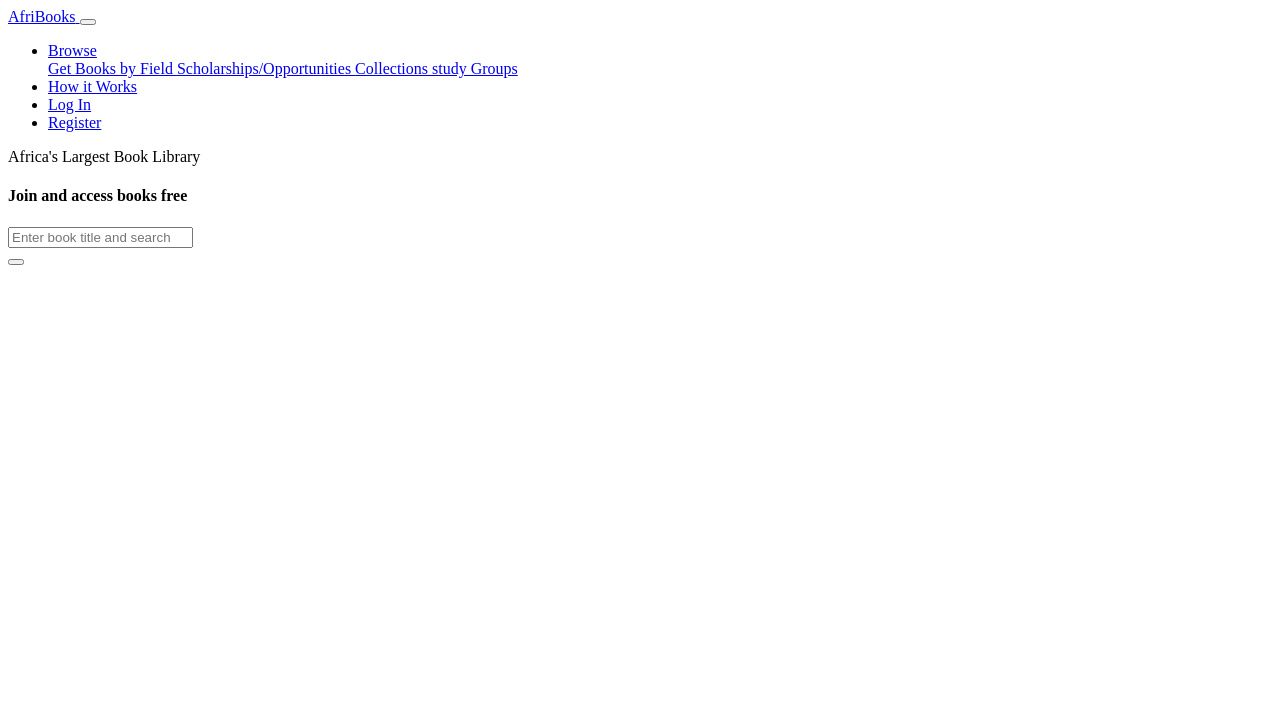
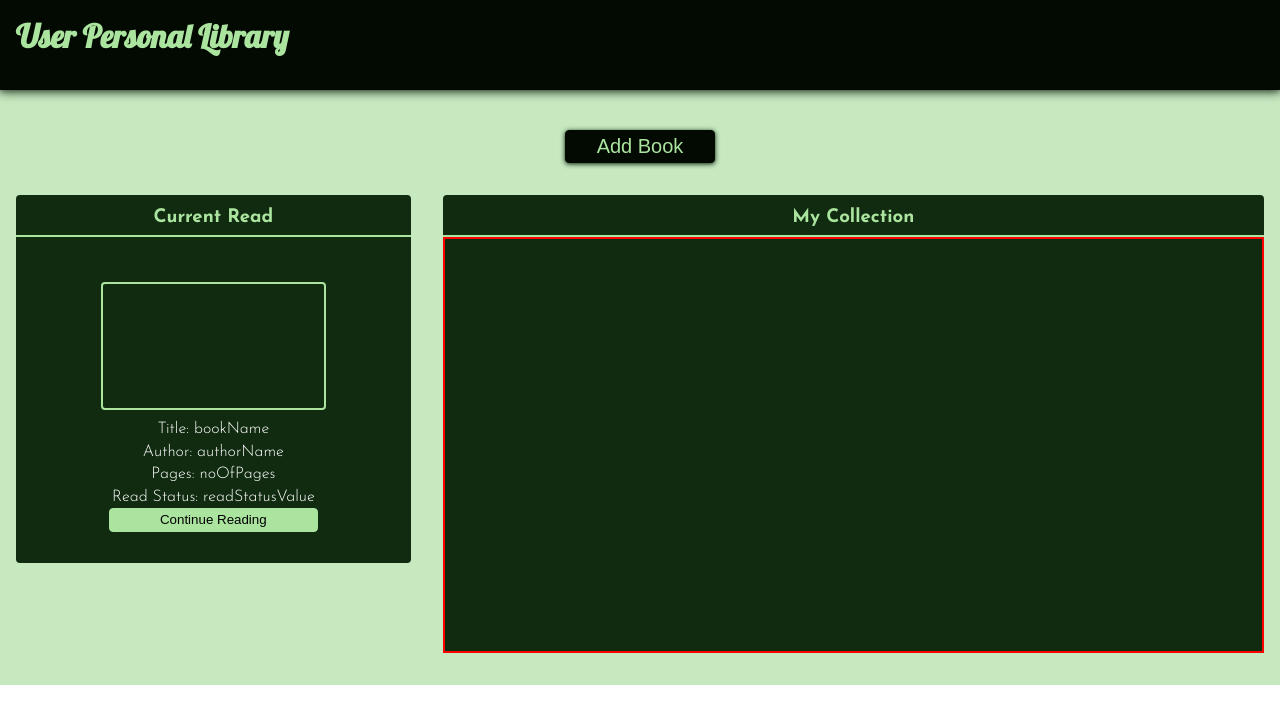
Before and after one commit to bobb-Rob/LibraryApp, a plain HTML site: page index.html in a window 1280 px wide. Drawn offline with Linux system fonts and the light colour scheme.

Commit message:
Finalised the front End section

```diff
--- a/Script.js
+++ b/Script.js
@@ -1,24 +1,114 @@
-// let myLibrary = [];
-
-// function Book() {
 
 
-// }
-
-// function addBookToLibrary() {
-//   // do stuff here
-// }
-
-var lexical = function (){
-  console.log(this)
+function component(comp, klassName){
+  const element = document.createElement(comp)
+  element.className = klassName;
+  return element
 }
 
-//lexical()
+// Page container
+const pageContainer = document.querySelector(".mainpage-container");
 
-const ourObj = {};
 
-ourObj.trim = function (){
-  console.log(this);
-}
+// Book Collection Section
+const bookCollection = component("div", "books-section");
 
-ourObj.trim()
+  // current Book secton on the left
+  const currentRead = component("div", "current-read");
+
+    const currentReadHeading = component("h3", "cur-heading");
+        currentReadHeading.textContent = "Current Read";
+        currentRead.appendChild(currentReadHeading);
+
+    const curBookHolder = component("div", "book-holder");
+          currentRead.appendChild(curBookHolder);
+
+        const bookImageWrapper = component("div", "img-wrapper")
+        const bookimg = component("img", "cur-book-image");
+              bookImageWrapper.appendChild(bookimg);
+              curBookHolder.appendChild(bookImageWrapper);
+
+        const bookDescription = component("div", "book-desc");
+            // Book description display - using P at end of variable to know it is a paragraph element
+              const bookTitleP = component("p", "cur-book-title");
+              bookTitleP.textContent = `Title: ${"bookName"}`;
+              bookDescription.appendChild(bookTitleP);
+
+              const authorP = component("p", "cur-author")
+              authorP.textContent = `Author: ${"authorName"}`;
+              bookDescription.appendChild(authorP);
+
+              const pagesP = component("p", "cur-no-of-pages");
+              pagesP.textContent = `Pages: ${'noOfPages'}`;
+              bookDescription.appendChild(pagesP);
+
+              const readStatusP = component("p", "cur-read-status");
+              readStatusP.textContent = `Read Status: ${'readStatusValue'}`;
+              bookDescription.appendChild(readStatusP);
+
+              const continueReadBtn = component("button", "contRead-btn")
+              continueReadBtn.textContent = "Continue Reading";
+              bookDescription.appendChild(continueReadBtn);
+
+    curBookHolder.appendChild(bookDescription);
+
+  bookCollection.appendChild(currentRead);
+
+
+  // Book Collection Section
+  const collection = component("div", "collection");
+
+  const collectionHeading = component("h3", "col-heading");
+        collectionHeading.textContent = "My Collection";
+        collection.appendChild(collectionHeading);
+
+        const collectionHolder = component("div", "collection-holder");
+        collection.appendChild(collectionHolder);
+
+
+
+
+
+
+  bookCollection.appendChild(collection);
+
+
+
+
+pageContainer.insertAdjacentElement("afterbegin", bookCollection);
+
+
+
+// Add Button;       Note: The Add Button is appended before the NavBar but
+// it appears on the browser in reverse order i.e "navBar" is dislayed before "Add Book btn".
+const addBookButton = component("button", "add-btn");
+addBookButton.textContent = "Add Book";
+pageContainer.insertAdjacentElement("afterbegin", addBookButton);
+
+// Nav Bar
+const navBar = component("div", "navBar");
+const navBarTitle = component("h1", "page-title");
+navBarTitle.textContent = "User Personal Library";
+
+navBar.appendChild(navBarTitle);
+pageContainer.insertAdjacentElement("afterbegin", navBar);
+
+
+
+
+
+
+// addBookForm.appendChild(author, bookTitle, pages, readStatus);
+// addBookForm.appendChild(bookTitle);
+// addBookForm.appendChild(pages);
+// addBookForm.appendChild(readStatus);
+// pageContainer.appendChild(addBookForm);
+
+//
+
+
+
+
+
+
+console.log(pageContainer)
--- a/index.html
+++ b/index.html
@@ -4,82 +4,35 @@
     <meta charset="UTF-8">
     <meta http-equiv="X-UA-Compatible" content="IE=edge">
     <meta name="viewport" content="width=device-width, initial-scale=1.0">
+    <link rel="preconnect" href="https://fonts.googleapis.com">
+    <link rel="preconnect" href="https://fonts.gstatic.com" crossorigin>
+    <link href="https://fonts.googleapis.com/css2?family=Josefin+Sans:wght@200;300;700&family=Lobster&display=swap" rel="stylesheet">
+    <script src="Script.js" defer></script>
+    <link rel="stylesheet" href="style.css">
     <title>Library App</title>
-    <link rel="stylesheet" href="style.css">
 </head>
 <body>
-    <div class="page-wrap" id="page-container">
-        <div class="header" id="header">
-            <div class="custom-navbar">
-                <nav class="navbar-expand">
-                    <div class="container">
-                        <a href="https://afribookslibrary.com" class="navbar-brand">
-                            <span class="logo-brand">AfriBooks</span>
-                        </a>
-                        <button class="navbar-toggler" type="button" data-toggle="collapse" data-target="#navbarSupportedContent" aria-controls="navbarSupportedContent" aria-expanded="false" aria-label="Toggle navigation">
-                            <span class="navbar-toggler-icon"></span>
-                        </button>
-                        <div class="collapse navbar-collapse" id="navbarSupportedContent">
-                            <ul class="navbar-nav ml-auto right">
-
-                                <li class="nav-item dropdown">
-                                <a class="nav-link dropdown-toggle" href="#" id="navbarDropdownMenuLinkOne" data-toggle="dropdown" aria-haspopup="true" aria-expanded="false">Browse</a>
-                                    <div class="dropdown-menu dropdown-menu-right" aria-labelledby="navbarDropdownMenuLinkOne">
-                                        <a class="dropdown-item font-weight-bold" href="https://afribookslibrary.com/books"> Get Books by Field </a>
-                                        <a class="dropdown-item font-weight-bold" href="https://afribookslibrary.com/opportunities"> Scholarships/Opportunities </a>
-                                        <a class="dropdown-item font-weight-bold" href="https://afribookslibrary.com/collections"> Collections </a>
-                                        <a class="dropdown-item font-weight-bold" href="https://afribookslibrary.com/study groups"> study Groups </a>
-                                    </div>
-                                </li>
-                                <li class="nav-item">
-                                    <a class="nav-link" href="https://afribookslibrary.com/how-it-works"> How it Works</a>
-                                </li>
-
-                                <li class="nav-item">
-                                    <a class="nav-link" href="https://afribookslibrary.com/login"> Log In </a>
-                                </li>
-                                <li class="nav-item">
-                                    <a class="nav-link btn btn-primary" href="https://afribookslibrary.com/register"> Register </a>
-                                </li>
-                            </ul>
-                        </div>
-                    </div>
-                </nav>
-
+    <div class="mainpage-container">
+        <form id="form-container" action="addBookToLibrary.js">
+            <h3 class="form-title">New Book Details</h3>
+            <div class="input-container author">
+                <label for="author-name">Who is the Author?</label><br>
+                <input type="text" name="author-name" id="author-name" class="input" required>
             </div>
-        </div>
+            <div class="input-container title">
+                <label for="book-title">Title of the book here</label><br>
+                <input type="text" name="book-title" id="book-title" class="input" required>
+            </div>
+            <div class="input-container pages">
+                <label for="no-of-pages">How many pages?</label><br>
+                <input type="text" name="no-of-pages" id="no-of-pages" class="input" required>
+            </div>
+            <div class="input-container read-status checkbox">
+                <label for="read-status">Have you read it?</label>
+                <input type="checkbox" name="read-status" id="read-status" required>
+            </div>
+            <button type="submit" class="submit-btn">Add book</button>
+        </form>
     </div>
-    <section class="hero top-banner">
-        <div class="container">
-            <div class="row justify-content-center">
-                <div class="col middle 10">
-                    <div class="hero content">
-                        <hi class="hero heading light-weight">
-                            Africa's Largest Book Library
-                        </hi>
-                        <h4 class="hero subheading">Join and access books free
-                        </h4>
-                        <form method="get" action="https://afribookslibrary.com/works">
-                            <div class="input-group">
-                                <input type="text" id="search" class="form-control form-control" placeholder="Enter book title and search">
-                                <div class="input-group-append">
-                                    <button type="submit" class="submit-button">
-                                        <i class="icon-search">
-
-                                        </i>
-                                    </button>
-                                </div>
-                            </div>
-                        </form>
-                        <a href="https;//afribookslibrary.com/myworks/create" class="btn-4"></a>
-                    </div>
-                </div>
-            </div>
-        </div>
-    </section>
-
-
-
-    <script src="Script.js"></script>
 </body>
 </html>
--- a/style.css
+++ b/style.css
@@ -0,0 +1,220 @@
+
+*{
+    box-sizing: border-box;
+    margin: 0px;
+    padding: 0px;
+}
+
+:root{
+    --limegreen:rgb(170, 228, 158);
+    --lightLimeGreen: #102b10;
+    --deepLimeGreen: #020a02;
+    --border: border: 1px solid red;
+}
+
+body{
+    font-family: "josefin sans", "lobster",  sans-serif;
+
+}
+
+.mainpage-container{
+    min-height: 600px;
+    background-color: rgb(198, 233, 192);
+    position: relative;
+    display: flex;
+    flex-direction: column;
+}
+
+.navBar{
+    background-color: var(--deepLimeGreen);
+    height: 90px;
+    position: relative;
+    padding: 1em;
+    color: var(--limegreen);
+    font-family: "lobster";
+
+    box-shadow: 0 0 10px 1px rgb(0, 12, 0);
+}
+
+.page-title{
+    margin-block-start: 0px;
+    margin-block-end: 0px;
+}
+
+.add-btn{
+    background-color: var(--deepLimeGreen);
+    align-self: center;
+    height: 33px;
+    width: 150px;
+    color: var(--limegreen);
+    border: 1px solid var(--deepLimeGreen);
+    border-radius: 4px;
+    /* margin-left: auto;
+    margin-right: auto; */
+    margin-top: 40px;
+    font-size: 20px;
+    box-shadow: 0px 1px 5px 0px rgb(3, 26, 3);;
+}
+
+
+/* Form Section */
+#form-container{
+    position: absolute;
+    padding: 40px;
+    top: 5em;
+    width: 30rem;
+    align-self: center;
+    display: none;
+    background-color: var(--deepLimeGreen);
+    color: var(--limegreen);
+    font-size:20px;
+    border-radius: 10px;
+    box-shadow: 0 0 7px 1px rgb(0, 12, 0);
+}
+
+.form-title{
+    color: var(--limegreen);
+    font-weight: 500;
+    font-size: 1.5rem;
+    line-height: 1;
+    margin-bottom: 1.7rem;
+}
+
+
+.input-container{
+    position: relative;
+    margin: 1rem 0;
+}
+
+
+.input{
+    width: 100%;
+    outline: none;
+    border: 2px solid var(--limegreen);
+    background: none;
+    padding: 0.6rem 1.2rem;
+    color: var(--limegreen);
+    font-size: 0.9rem;
+    letter-spacing: 0.5px;
+    transition: 0.3s;
+    border-radius: 4px;
+}
+
+.submit-btn{
+    padding: 0.3rem;
+    background-color: var(--limegreen);
+    border: 2px solid var(--limegreen);
+    font-size: 1.2rem;
+    color:var(--deepLimeGreen);
+    line-height: 1;
+    border-radius: 4px;
+    outline: none;
+    cursor: pointer;
+    transition: 0.3s;
+    font-weight: 500;
+}
+
+.submit-btn:hover:hover{
+    background-color: transparent;
+    color: var(--limegreen);
+}
+
+
+#read-status{
+    margin-left: 2rem;
+    outline: none;
+    border: 2px solid #020a02;
+    background-color: var(--limegreen);
+    padding: 9px;
+}
+
+/* Book Collection Section */
+.books-section{
+    display: grid;
+    grid-template-columns: 1fr 2fr;
+}
+
+/* current read  */
+
+.current-read,.collection{
+    background-color: var(--lightLimeGreen);
+    min-height: 23rem;
+    margin: 2rem 1rem;
+    border-radius: 4px;
+}
+
+.current-read{
+    display: flex;
+    flex-direction: column;
+    justify-content: center;
+    align-items: center;
+    color: var(--limegreen);
+    position: relative;
+    height: 23rem !important;
+}
+
+.cur-heading{
+   border-bottom: 2px solid var(--limegreen);
+   position: absolute;
+   top: 0.3rem;
+   padding: 0.5rem;
+   width: 100%;
+   text-align: center;
+}
+
+.book-holder{
+    /* border: 2px solid red; */
+    padding: 0.5rem;
+    position: relative;
+    top: 2rem;
+}
+
+.book-holder .img-wrapper{
+    border: 2px solid var(--limegreen);
+    height: 8rem;
+    padding: 0.5rem;
+    border-radius: 4px;
+}
+
+.book-desc{
+    padding: 0.5rem;
+    text-align: center;
+}
+.book-desc p{
+    padding: 0.2rem;
+    color: white;
+}
+
+
+.contRead-btn{
+    background-color: var(--limegreen);
+    border: 1px solid var(--limegreen);
+    width: 100%;
+    height: 1.5rem;
+    border-radius: 4px;
+};
+
+
+/* Collection section */
+
+.collection{
+    display: flex;
+    flex-direction: column;
+    position: relative;
+}
+
+
+.col-heading{
+    border-bottom: 2px solid var(--limegreen);
+    align-self: center;
+    padding: 0.5rem;
+    width: 100%;
+    text-align: center;
+    color: var(--limegreen);
+    margin-top: 0.3rem;
+}
+
+.collection-holder{
+    border: 2px solid red;
+    height: 26rem;
+}
```
Also changed, not shown: addBookToLibrary.js (added), 1 other file.
